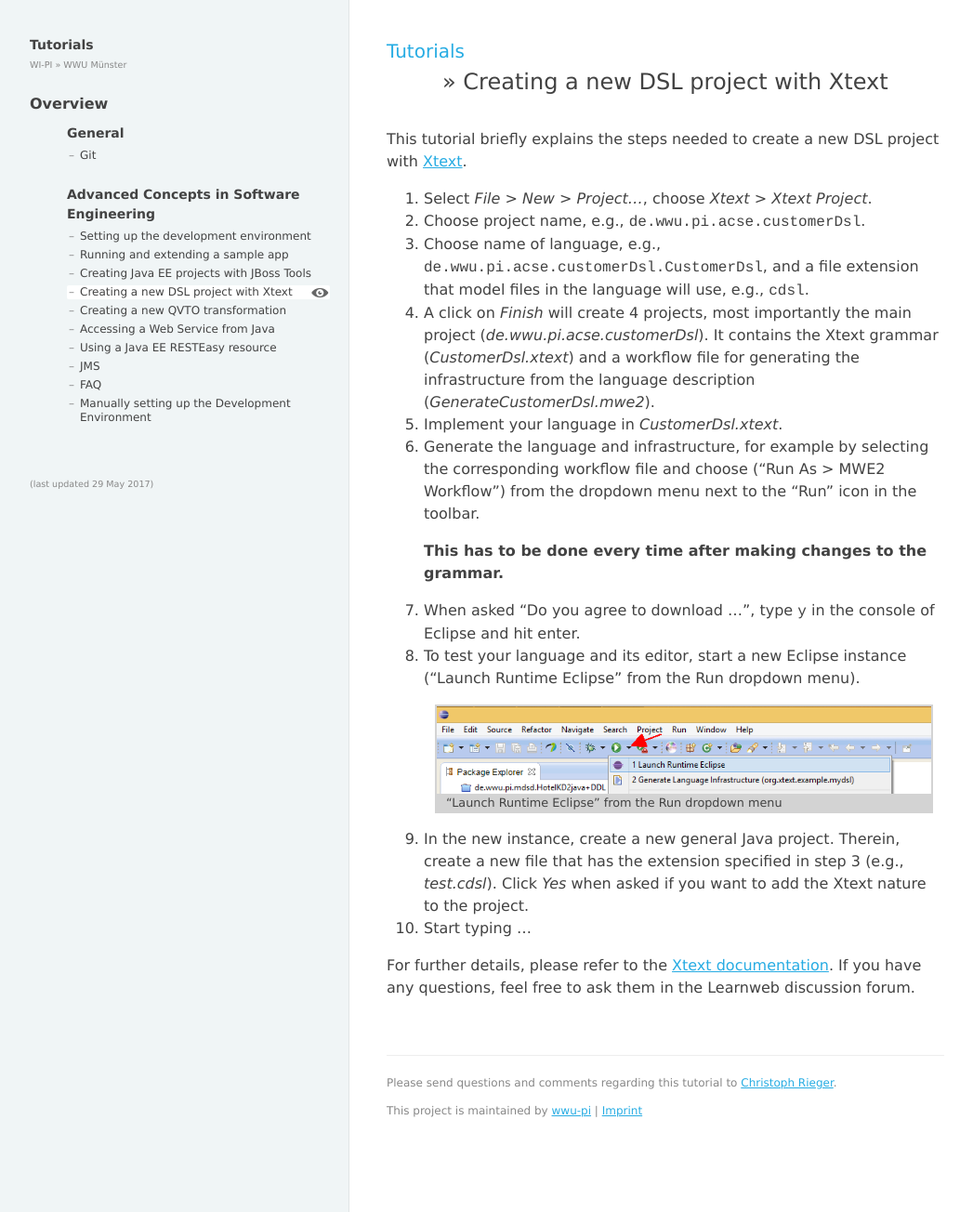
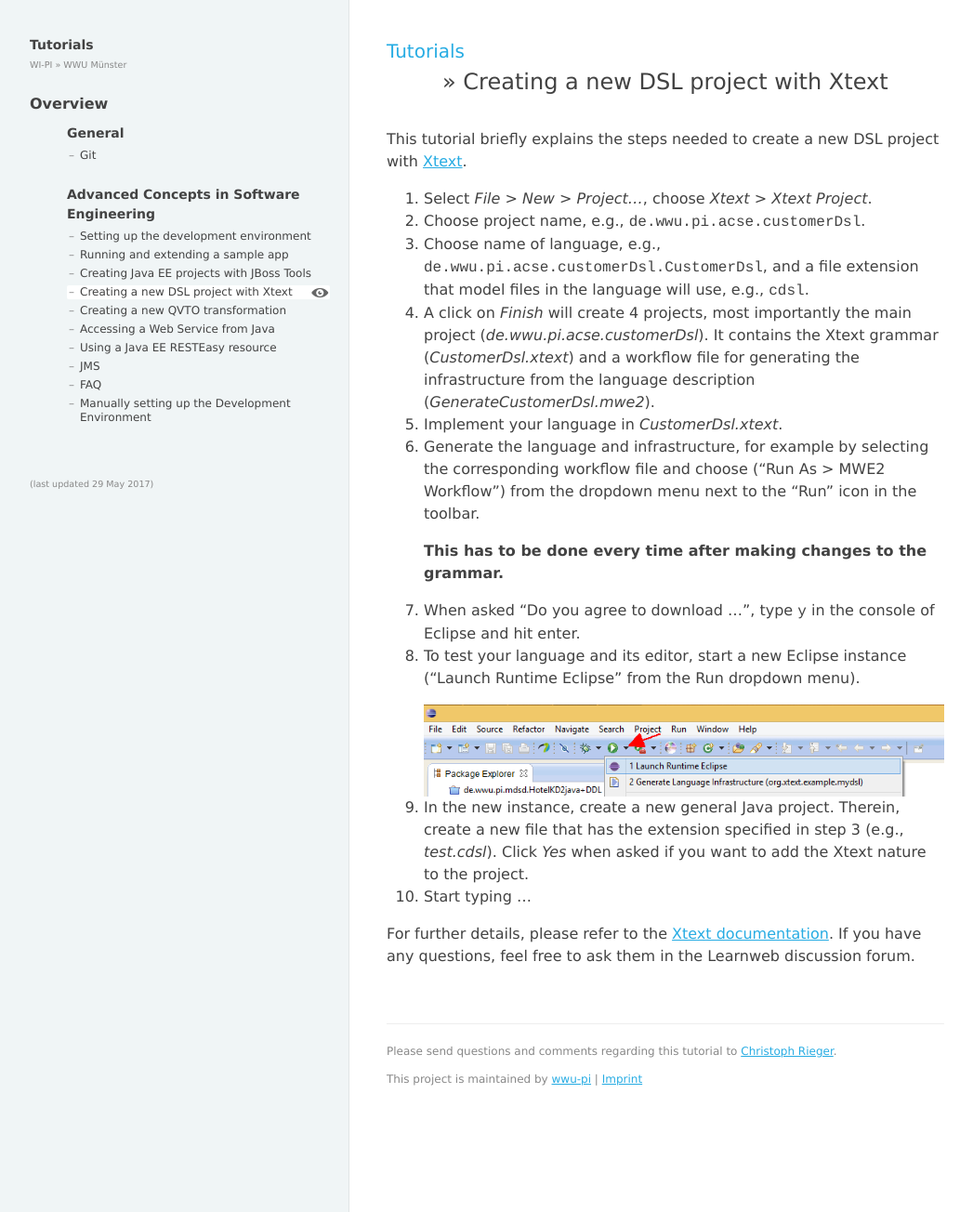
Before and after one commit to wwu-pi/tutorials, a Jekyll site: the page built from lectures/acse/050_Xtext.md, in a window 1280 px wide and 1304 px high. Shown: the whole window at 93% size, without its empty margins (8-1055 px from the left). Built offline with Jekyll 4.4.1, drawn with Linux system fonts in a browser that asks for light colours.

Commit message:
Fix layout

```diff
--- a/lectures/acse/050_Xtext.md
+++ b/lectures/acse/050_Xtext.md
@@ -17,8 +17,7 @@
 1. When asked "Do you agree to download ...", type `y` in the console of Eclipse and hit enter.
 1. To test your language and its editor, start a new Eclipse instance ("Launch Runtime Eclipse" from the Run dropdown menu).
 
-    ![Launch Runtime Eclipse](images/LaunchRuntimeEclipse.png)
-    "Launch Runtime Eclipse" from the Run dropdown menu
+    ![](images/LaunchRuntimeEclipse.png)
 
 1. In the new instance, create a new general Java project.
    Therein, create a new file that has the extension specified in step 3 (e.g., *test.cdsl*).
```
